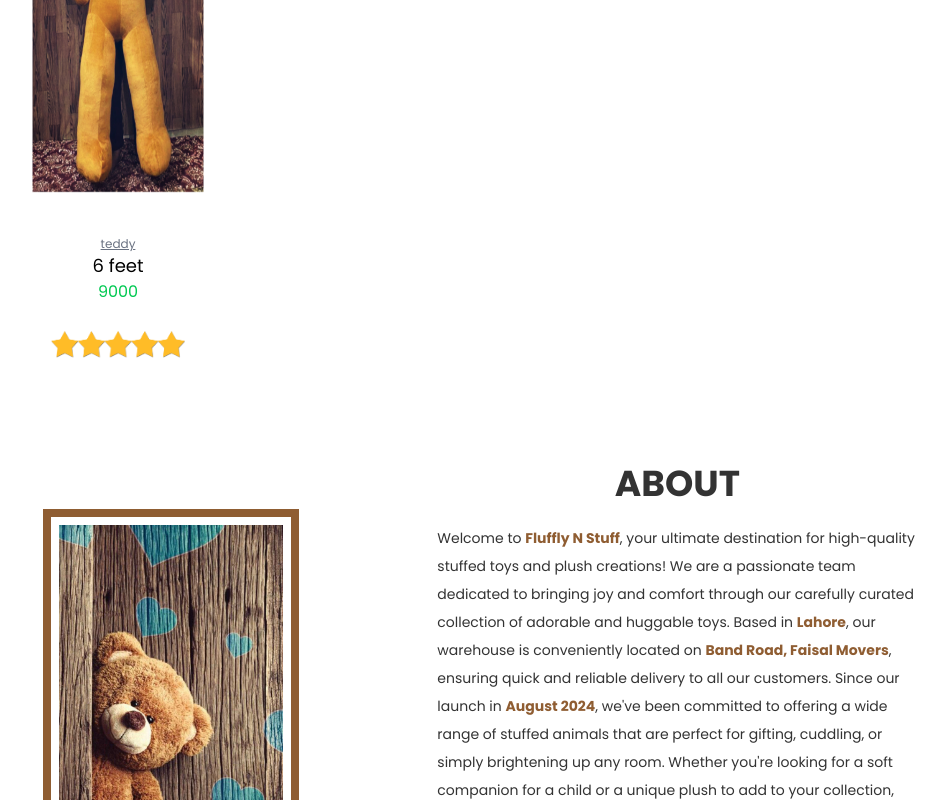
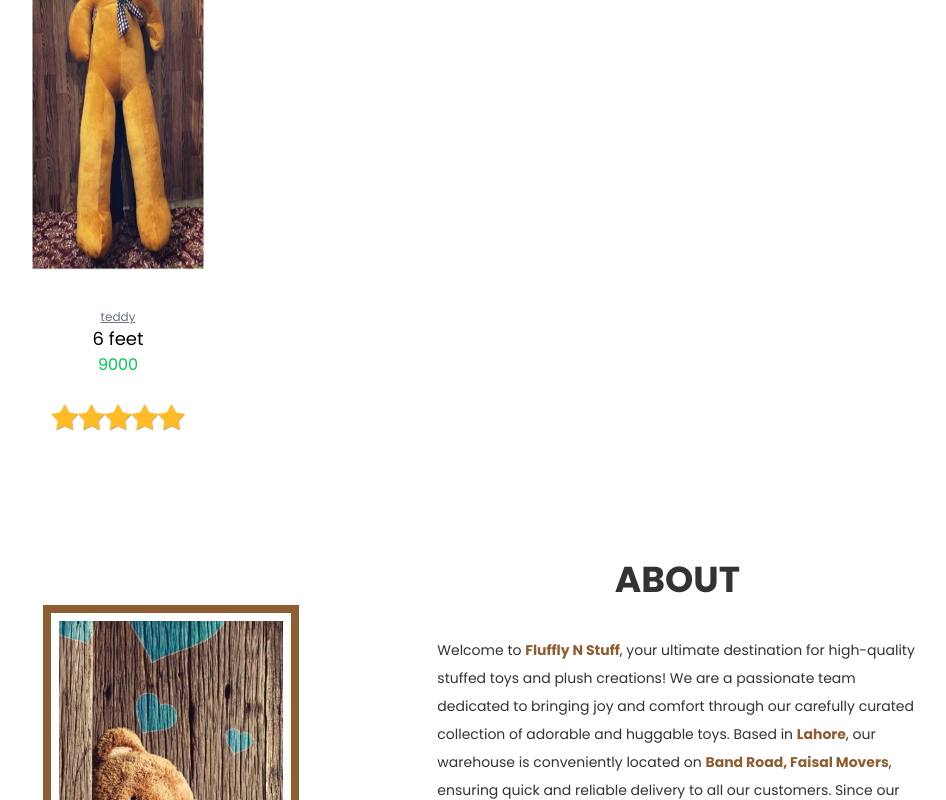
Before and after one commit to AmirGillani/fluffy-n-stuff, a React (Vite) app: page / in a window 1280 px wide. Shown: the part 2408-3208 px from the top of the page, without its empty margins (96-1042 px from the left). Built offline with nearby package versions, Linux system fonts and the light colour scheme.

Commit message:
HOME PRODUCTS CONTACT US SECTION CREATED

```diff
--- a/src/assets/constant/Product.js
+++ b/src/assets/constant/Product.js
@@ -7,8 +7,8 @@ import product5 from "../images/6.jpg";
 let PRICES = [
     { price: 2500 },
     { price: 4500 },
+    { price: 5000 },
     { price: 7200 },
-    { price: 5000 },
     { price: 9000 }
   ];
 
--- a/src/components/About.jsx
+++ b/src/components/About.jsx
@@ -12,12 +12,12 @@ export default function About() {
 
         <div className="w-full h-full grid md:grid-cols-2">
           <motion.div
-            className="md:w-[50vw] w-[70vw] flex flex-col justify-center  gap-5 items-center px-20 py-4 text-black"
+            className="md:w-[50vw] w-[70vw] flex flex-col justify-center  gap-5 items-center md:px-20 md:py-4 text-black"
             initial={{ opacity: 0 }}
             whileInView={{ opacity: 1 }}
             transition={{ duration: 2 }}
           >
-            <h1 className="md:text-4xl text-2xl font-bold text-black">ABOUT</h1>
+            <h1 className="md:text-4xl text-2xl font-bold text-black my-4 mt-4">ABOUT</h1>
             <span className="text-black md:text-left text-center text-sm leading-7">
               Welcome to <b className="text-brown">Fluffly N Stuff</b>, your ultimate destination for
               high-quality stuffed toys and plush creations! We are a passionate
--- a/src/components/Card.jsx
+++ b/src/components/Card.jsx
@@ -7,7 +7,7 @@ export default function Card({size,price,img,discount, afterDiscount,type}) {
     const [hovered, setHovered] = useState(false);
 
   return (
-    <div className="flex flex-col md:h-[70vh] h-[40vh] gap-4 bg-white hover:shadow-2xl rounded-2xl cursor-pointer">
+    <div className="flex flex-col md:h-[75vh] h-[45vh] gap-4 bg-white hover:shadow-2xl rounded-2xl cursor-pointer">
       <div className="h-[70%] relative">
         <img
          onMouseEnter={()=>setHovered(true)} onMouseLeave={()=>setHovered(false)}
@@ -27,7 +27,7 @@ export default function Card({size,price,img,discount, afterDiscount,type}) {
         }
 
       </div>
-      <div className="h-[30%] flex flex-col justify-center items-center">
+      <div className="h-[25%] flex flex-col justify-center items-center">
         <span className="text-gray-500 text-xs underline">{type}</span>
         <span className=" text-lg">{size}</span>
         <span className="text-green-500">{price}</span>
```
